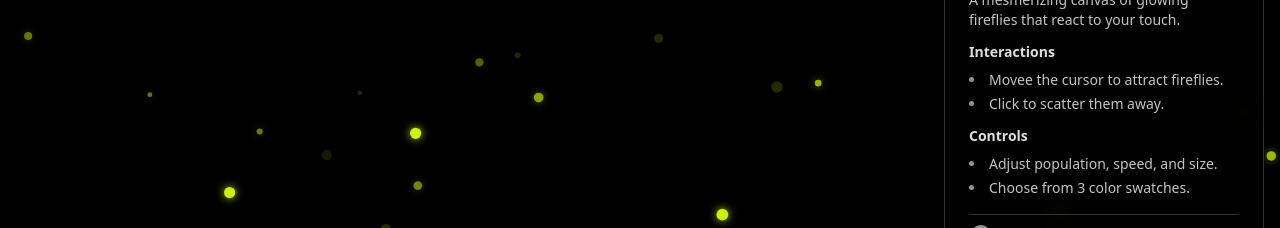
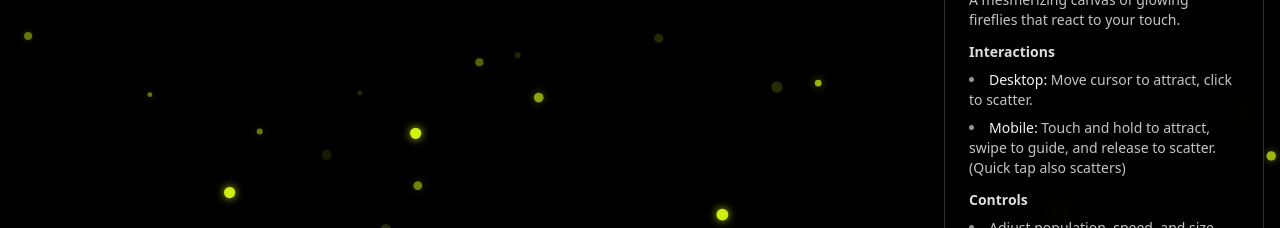
Before and after one commit to arBishal/Fireflies, a Vue app: page / in a window 1280 px wide. Both pictures are taken after a click on the button 1240 px from the left and 40 px from the top of the page. Shown: the part 139-367 px from the top of the page. Built offline with nearby package versions, Linux system fonts and the light colour scheme; no server answers.

Commit message:
chore: update instructions

```diff
--- a/src/components/InfoModal.vue
+++ b/src/components/InfoModal.vue
@@ -107,9 +107,9 @@ onBeforeUnmount(() => {
 
           <div>
             <h3 class="font-semibold text-neutral-100/90 mb-2">Interactions</h3>
-            <ul class="space-y-1 list-disc list-inside marker:text-neutral-100/60">
-              <li>Movee the cursor to attract fireflies.</li>
-              <li>Click to scatter them away.</li>
+            <ul class="space-y-2 list-disc list-inside marker:text-neutral-100/60">
+              <li><span class="font-medium text-neutral-100">Desktop:</span> Move cursor to attract, click to scatter.</li>
+              <li><span class="font-medium text-neutral-100">Mobile:</span> Touch and hold to attract, swipe to guide, and release to scatter. (Quick tap also scatters)</li>
             </ul>
           </div>
 
```
